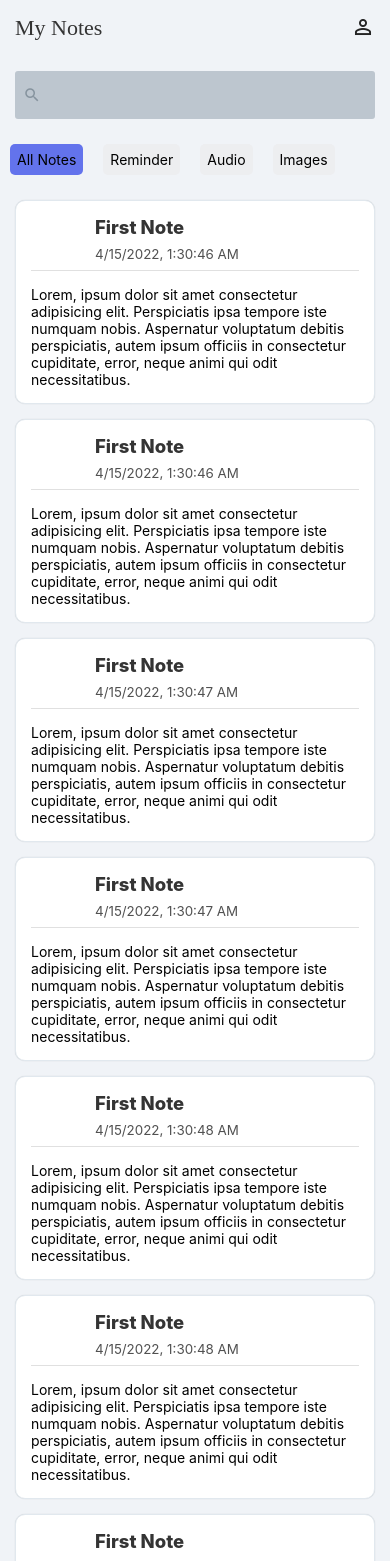
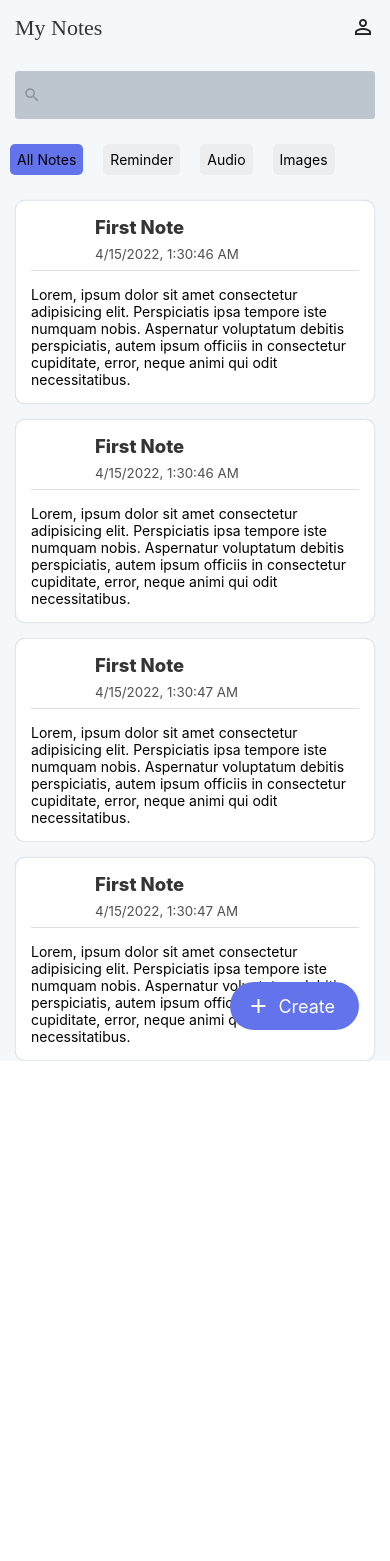
Before and after one commit to vivekkj123/notely, a React Native app: screen /HomeScreen in a window 390 px wide. Shown: the top 1561 px of the page. After the commit the page ends 1061 px from the top, so only its background shows below. Built offline with nearby package versions, Linux system fonts and the light colour scheme.

Commit message:
Complete Create note screem and add dynamic icon depending upon types of note

```diff
--- a/App.js
+++ b/App.js
@@ -3,6 +3,7 @@ import {createStackNavigator} from '@react-navigation/stack';
 import {createTheme, ThemeProvider} from '@rneui/themed';
 import React from 'react';
 import {SafeAreaProvider} from 'react-native-safe-area-context';
+import CreateNote from './src/screens/screen_createNote';
 import GettingStarted from './src/screens/screen_gettingStarted';
 import HomeScreen from './src/screens/screen_home';
 
@@ -30,10 +31,11 @@ const App = () => {
       <SafeAreaProvider>
         <NavigationContainer>
           <Stack.Navigator
-            screenOptions={{headerShown: false}}
+            screenOptions={{headerShown: false, headerTransparent: true}}
             initialRouteName="GettingStarted">
             <Stack.Screen name="GettingStarted" component={GettingStarted} />
             <Stack.Screen name="HomeScreen" component={HomeScreen} />
+            <Stack.Screen name="CreateNote" component={CreateNote} />
           </Stack.Navigator>
         </NavigationContainer>
       </SafeAreaProvider>
--- a/src/components/HomeCard.js
+++ b/src/components/HomeCard.js
@@ -4,7 +4,31 @@ import {Card} from '@rneui/themed';
 import {Icon} from '@rneui/base';
 const HomeCard = ({type, lastUpdated, title, content}) => {
   let date = new Date(lastUpdated);
-  console.log(date);
+  // const Icons = {
+  //   reminder: 'notifications',
+  //   audio: 'music-note',
+  //   image: 'photo',
+  // };
+  const Icons = [
+    {
+      type: 'image',
+      backgroundColor: '#6170e6',
+      icon: 'photo',
+    },
+    {
+      type: 'reminder',
+
+      backgroundColor: '#4dc08d',
+      icon: 'notifications',
+    },
+    {
+      type: 'audio',
+      backgroundColor: '#ed676c',
+      icon: 'music-note',
+    },
+  ];
+  let Iconstyle = Icons.find(icon => icon.type === type);
+
   return (
     // <View>
     //   <Text>{type}</Text>
@@ -15,8 +39,8 @@ const HomeCard = ({type, lastUpdated, title, content}) => {
     <Card containerStyle={{borderRadius: 10, backgroundColor: '#fff'}}>
       <View style={{flexDirection: 'row'}}>
         <Icon
-          name="notifications"
-          backgroundColor={'#4dc08d'}
+          name={Iconstyle.icon}
+          backgroundColor={Iconstyle.backgroundColor}
           borderRadius={100}
           iconStyle={{
             color: '#fff',
--- /dev/null
+++ b/src/screens/screen_createNote.js
@@ -0,0 +1,90 @@
+import {StyleSheet, Text, View} from 'react-native';
+import React from 'react';
+import {Header, Icon} from '@rneui/base';
+import {ScrollView, TextInput} from 'react-native-gesture-handler';
+
+const CreateNote = ({navigation}) => {
+  let currentDate = new Date().toLocaleString();
+  return (
+    <React.Fragment>
+      <React.Fragment>
+        <Header
+          backgroundColor="#fff"
+          leftComponent={
+            <Icon
+              onPress={() => navigation.pop()}
+              size={30}
+              color={'#000'}
+              name="arrow-left"
+              type="material-community"
+            />
+          }
+          rightComponent={
+            <Icon
+              size={30}
+              color={'#6d74d2'}
+              name="check"
+              type="material-community"
+            />
+          }
+        />
+        <View style={styles.CreateNote}>
+          <TextInput
+            style={styles.NoteHeading}
+            placeholder="Heading"
+            placeholderTextColor={'#6a6a6a'}
+            autoFocus
+          />
+          <Text style={styles.NoteDate}>{currentDate}</Text>
+          <ScrollView
+            keyboardShouldPersistTaps="always"
+            removeClippedSubviews={true}>
+            <TextInput
+              style={styles.NoteContent}
+              placeholder="Write here..."
+              placeholderTextColor={'#6a6a6a'}
+              multiline
+            />
+          </ScrollView>
+        </View>
+      </React.Fragment>
+      <View style={styles.bottomBar}>
+        <Icon name="music-note" color={'#f45750'} />
+        <Icon name="photo" color={'#81bfa6'} />
+        <Icon name="notifications" color={'#8784bb'} />
+        <Icon name="check-circle-outline" color={'#fccb90'} />
+      </View>
+    </React.Fragment>
+  );
+};
+
+export default CreateNote;
+
+const styles = StyleSheet.create({
+  CreateNote: {
+    backgroundColor: '#fff',
+    height: '100%',
+    flex: 1,
+    paddingHorizontal: 25,
+  },
+  NoteHeading: {
+    fontWeight: '700',
+    fontSize: 25,
+    color: '#343434',
+  },
+  bottomBar: {
+    backgroundColor: '#fff',
+    height: 60,
+    borderRadius: 20,
+    flexDirection: 'row',
+    justifyContent: 'space-between',
+    paddingHorizontal: 20,
+    alignItems: 'center',
+  },
+  NoteDate: {
+    color: '#515151',
+  },
+  NoteContent: {
+    color: '#535353',
+  },
+});
--- a/src/screens/screen_home.js
+++ b/src/screens/screen_home.js
@@ -8,12 +8,12 @@ import {
 } from 'react-native-gesture-handler';
 import HomeCard from '../components/HomeCard';
 
-const HomeScreen = () => {
+const HomeScreen = ({navigation}) => {
   const [Notes, setNotes] = useState([
     {
       createdAt: 1649986246090,
       lastUpdated: 1649986246090,
-      type: 'note',
+      type: 'reminder',
       title: 'First Note',
       content:
         'Lorem, ipsum dolor sit amet consectetur adipisicing elit. Perspiciatis ipsa tempore iste numquam nobis. Aspernatur voluptatum debitis perspiciatis, autem ipsum officiis in consectetur cupiditate, error, neque animi qui odit necessitatibus.',
@@ -21,7 +21,7 @@ const HomeScreen = () => {
     {
       createdAt: 1649986246090,
       lastUpdated: 1649986246590,
-      type: 'note',
+      type: 'audio',
       title: 'First Note',
       content:
         'Lorem, ipsum dolor sit amet consectetur adipisicing elit. Perspiciatis ipsa tempore iste numquam nobis. Aspernatur voluptatum debitis perspiciatis, autem ipsum officiis in consectetur cupiditate, error, neque animi qui odit necessitatibus.',
@@ -29,7 +29,7 @@ const HomeScreen = () => {
     {
       createdAt: 1649986246090,
       lastUpdated: 1649986247090,
-      type: 'note',
+      type: 'image',
       title: 'First Note',
       content:
         'Lorem, ipsum dolor sit amet consectetur adipisicing elit. Perspiciatis ipsa tempore iste numquam nobis. Aspernatur voluptatum debitis perspiciatis, autem ipsum officiis in consectetur cupiditate, error, neque animi qui odit necessitatibus.',
@@ -37,79 +37,7 @@ const HomeScreen = () => {
     {
       createdAt: 1649986247590,
       lastUpdated: 1649986247590,
-      type: 'note',
-      title: 'First Note',
-      content:
-        'Lorem, ipsum dolor sit amet consectetur adipisicing elit. Perspiciatis ipsa tempore iste numquam nobis. Aspernatur voluptatum debitis perspiciatis, autem ipsum officiis in consectetur cupiditate, error, neque animi qui odit necessitatibus.',
-    },
-    {
-      createdAt: 1649986248090,
-      lastUpdated: 1649986248090,
-      type: 'note',
-      title: 'First Note',
-      content:
-        'Lorem, ipsum dolor sit amet consectetur adipisicing elit. Perspiciatis ipsa tempore iste numquam nobis. Aspernatur voluptatum debitis perspiciatis, autem ipsum officiis in consectetur cupiditate, error, neque animi qui odit necessitatibus.',
-    },
-    {
-      createdAt: 1649986248590,
-      lastUpdated: 1649986248590,
-      type: 'note',
-      title: 'First Note',
-      content:
-        'Lorem, ipsum dolor sit amet consectetur adipisicing elit. Perspiciatis ipsa tempore iste numquam nobis. Aspernatur voluptatum debitis perspiciatis, autem ipsum officiis in consectetur cupiditate, error, neque animi qui odit necessitatibus.',
-    },
-    {
-      createdAt: 1649986249090,
-      lastUpdated: 1649986249090,
-      type: 'note',
-      title: 'First Note',
-      content:
-        'Lorem, ipsum dolor sit amet consectetur adipisicing elit. Perspiciatis ipsa tempore iste numquam nobis. Aspernatur voluptatum debitis perspiciatis, autem ipsum officiis in consectetur cupiditate, error, neque animi qui odit necessitatibus.',
-    },
-    {
-      createdAt: 1649986250090,
-      lastUpdated: 1649986249590,
-      type: 'note',
-      title: 'First Note',
-      content:
-        'Lorem, ipsum dolor sit amet consectetur adipisicing elit. Perspiciatis ipsa tempore iste numquam nobis. Aspernatur voluptatum debitis perspiciatis, autem ipsum officiis in consectetur cupiditate, error, neque animi qui odit necessitatibus.',
-    },
-    {
-      createdAt: 1649986246090,
-      lastUpdated: 1649986250090,
-      type: 'note',
-      title: 'First Note',
-      content:
-        'Lorem, ipsum dolor sit amet consectetur adipisicing elit. Perspiciatis ipsa tempore iste numquam nobis. Aspernatur voluptatum debitis perspiciatis, autem ipsum officiis in consectetur cupiditate, error, neque animi qui odit necessitatibus.',
-    },
-    {
-      createdAt: 1649986246090,
-      lastUpdated: 1649986250590,
-      type: 'note',
-      title: 'First Note',
-      content:
-        'Lorem, ipsum dolor sit amet consectetur adipisicing elit. Perspiciatis ipsa tempore iste numquam nobis. Aspernatur voluptatum debitis perspiciatis, autem ipsum officiis in consectetur cupiditate, error, neque animi qui odit necessitatibus.',
-    },
-    {
-      createdAt: 1649986246090,
-      lastUpdated: 1649986251090,
-      type: 'note',
-      title: 'First Note',
-      content:
-        'Lorem, ipsum dolor sit amet consectetur adipisicing elit. Perspiciatis ipsa tempore iste numquam nobis. Aspernatur voluptatum debitis perspiciatis, autem ipsum officiis in consectetur cupiditate, error, neque animi qui odit necessitatibus.',
-    },
-    {
-      createdAt: 1649986246090,
-      lastUpdated: 1649986252090,
-      type: 'note',
-      title: 'First Note',
-      content:
-        'Lorem, ipsum dolor sit amet consectetur adipisicing elit. Perspiciatis ipsa tempore iste numquam nobis. Aspernatur voluptatum debitis perspiciatis, autem ipsum officiis in consectetur cupiditate, error, neque animi qui odit necessitatibus.',
-    },
-    {
-      createdAt: 1649986246090,
-      lastUpdated: 1649986252590,
-      type: 'note',
+      type: 'reminder',
       title: 'First Note',
       content:
         'Lorem, ipsum dolor sit amet consectetur adipisicing elit. Perspiciatis ipsa tempore iste numquam nobis. Aspernatur voluptatum debitis perspiciatis, autem ipsum officiis in consectetur cupiditate, error, neque animi qui odit necessitatibus.',
@@ -131,7 +59,7 @@ const HomeScreen = () => {
         lightTheme
         containerStyle={{
           padding: 15,
-          backgroundColor: '#f0f3f7',
+          backgroundColor: '#f4f8fb',
           borderTopWidth: 0,
           borderBottomWidth: 0,
         }}
@@ -147,7 +75,7 @@ const HomeScreen = () => {
             });
           }}
           style={Selected.AllNotes ? styles.filterBtnActive : styles.filterBtn}>
-          <Text>All Notes</Text>
+          <Text style={styles.filterBtn_Text}>All Notes</Text>
         </TouchableOpacity>
         <TouchableOpacity
           onPress={() => {
@@ -159,7 +87,7 @@ const HomeScreen = () => {
             });
           }}
           style={Selected.Reminder ? styles.filterBtnActive : styles.filterBtn}>
-          <Text>Reminder</Text>
+          <Text style={styles.filterBtn_Text}>Reminder</Text>
         </TouchableOpacity>
         <TouchableOpacity
           onPress={() => {
@@ -171,7 +99,7 @@ const HomeScreen = () => {
             });
           }}
           style={Selected.Audio ? styles.filterBtnActive : styles.filterBtn}>
-          <Text>Audio</Text>
+          <Text style={styles.filterBtn_Text}>Audio</Text>
         </TouchableOpacity>
         <TouchableOpacity
           onPress={() => {
@@ -183,14 +111,14 @@ const HomeScreen = () => {
             });
           }}
           style={Selected.Images ? styles.filterBtnActive : styles.filterBtn}>
-          <Text>Images</Text>
+          <Text style={styles.filterBtn_Text}>Images</Text>
         </TouchableOpacity>
       </View>
 
       <ScrollView>
         {Notes.map(note => (
           <HomeCard
-            key={note.updatedAt}
+            key={note.lastUpdated}
             type={note.type}
             lastUpdated={note.lastUpdated}
             title={note.title}
@@ -204,6 +132,7 @@ const HomeScreen = () => {
         color="#6373ec"
         placement="right"
         style={{padding: 15}}
+        onPress={() => navigation.navigate('CreateNote')}
       />
     </View>
   );
@@ -213,7 +142,7 @@ export default HomeScreen;
 
 const styles = StyleSheet.create({
   HomeScreen: {
-    backgroundColor: '#f0f3f7',
+    backgroundColor: '#f4f8fb',
     flex: 1,
     height: '100%',
   },
@@ -232,7 +161,7 @@ const styles = StyleSheet.create({
   },
   filterBtn: {
     padding: 7,
-    backgroundColor: '#edeef0',
+    backgroundColor: '#ecedef',
     margin: 10,
     borderRadius: 5,
   },
@@ -242,4 +171,7 @@ const styles = StyleSheet.create({
     margin: 10,
     borderRadius: 5,
   },
+  filterBtn_Text: {
+    color: '#000',
+  },
 });
```
